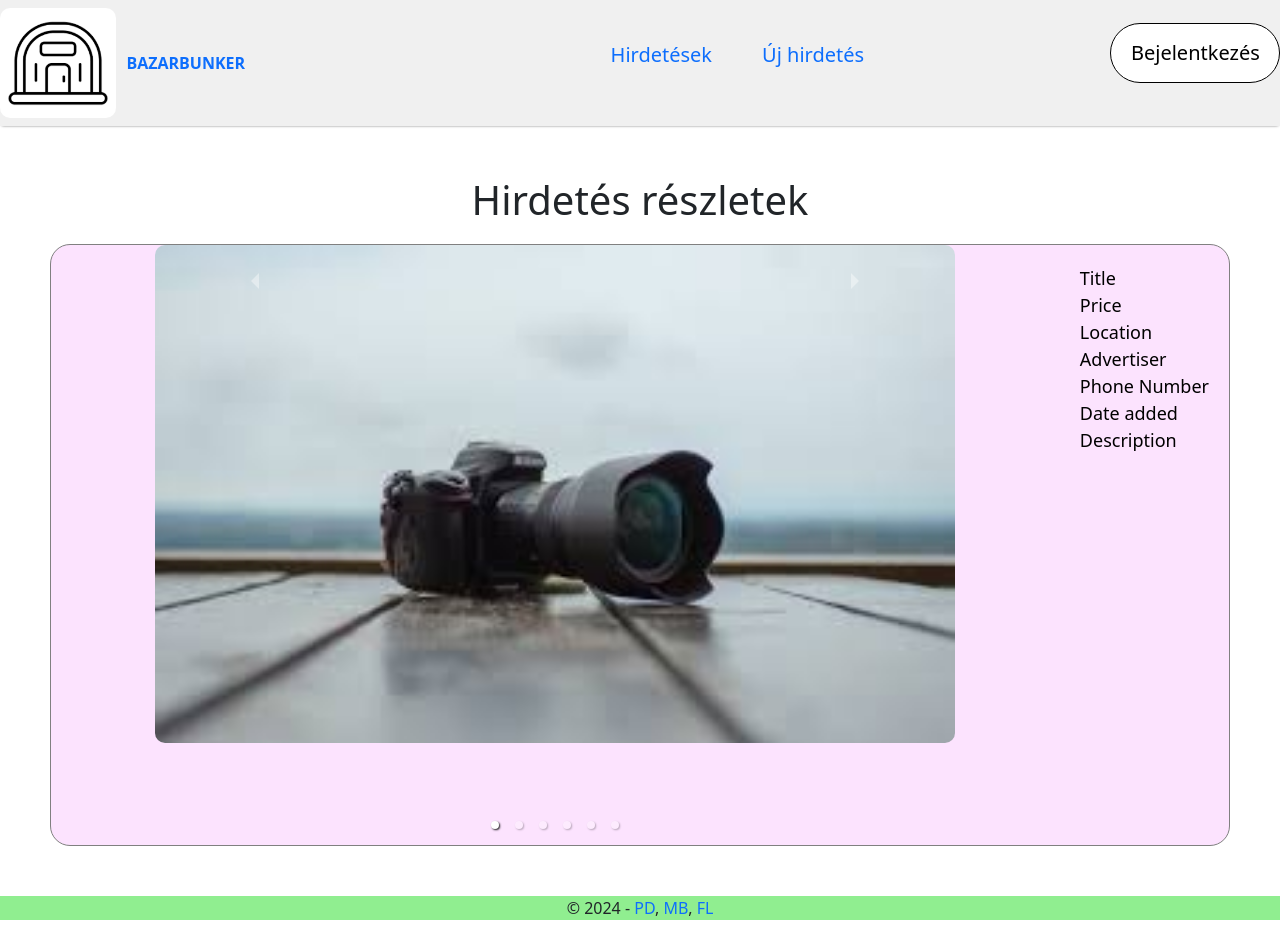
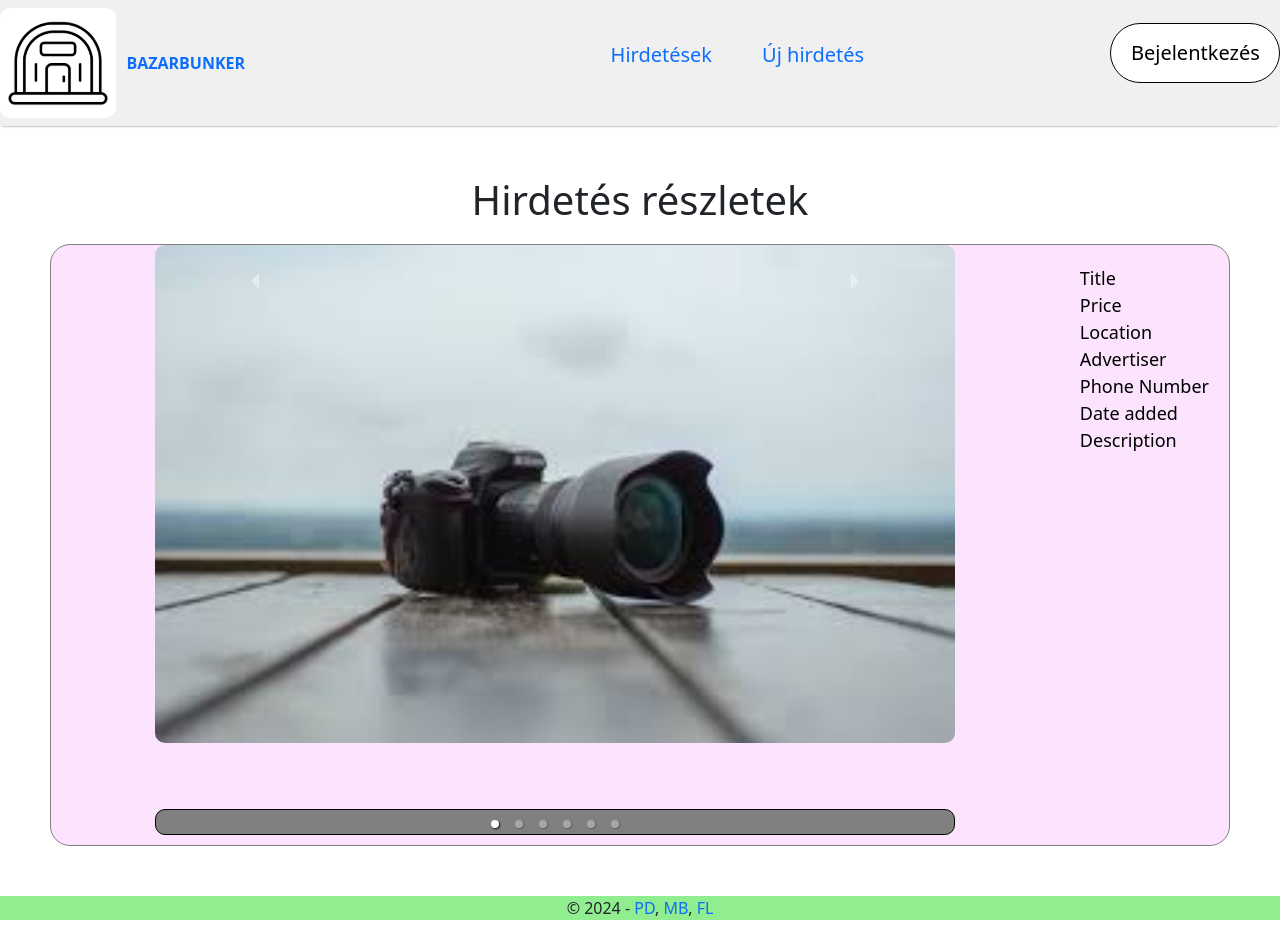
Before and after one commit to farkaslevente/14AA-D-BazarBunker, a React (Create React App) app in the folder frontend_new/: page /hirdetes in a window 1280 px wide. Built offline with nearby package versions, Linux system fonts and the light colour scheme.

Commit message:
carousel style

```diff
--- a/frontend_new/src/Components/AdDetailsCarousel/AdDetailsCarousel.css
+++ b/frontend_new/src/Components/AdDetailsCarousel/AdDetailsCarousel.css
@@ -1,8 +1,6 @@
 .carousel {
     height: fit-content;
     width: 50rem;
-    /* border: 1px solid black;
-    border-radius: 20px; */
     margin: auto;
 }
 
@@ -13,3 +11,23 @@
     height: auto;
     margin: auto;
 }
+
+.react-responsive-carousel .control-arrow {
+    position: absolute;
+    top: 50%;
+    transform: translateY(-50%);
+  }
+
+  .react-responsive-carousel .control-arrow.prev {
+    left: 20px;
+  }
+
+  .react-responsive-carousel .control-arrow.next {
+    right: 20px;
+  }
+
+  .control-dots {
+    border: 1px solid black;
+    border-radius: 10px;
+    background: gray;
+  }
```
